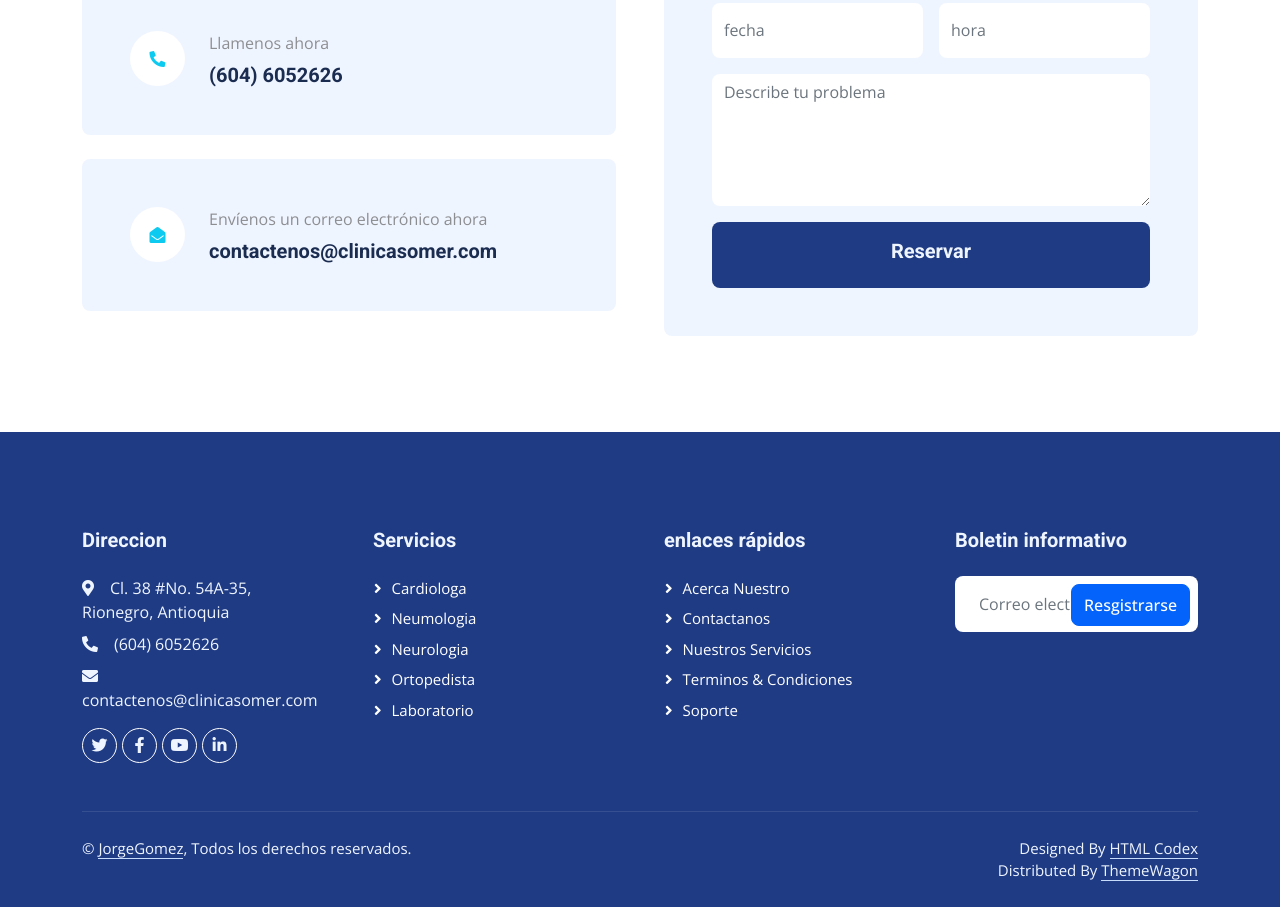
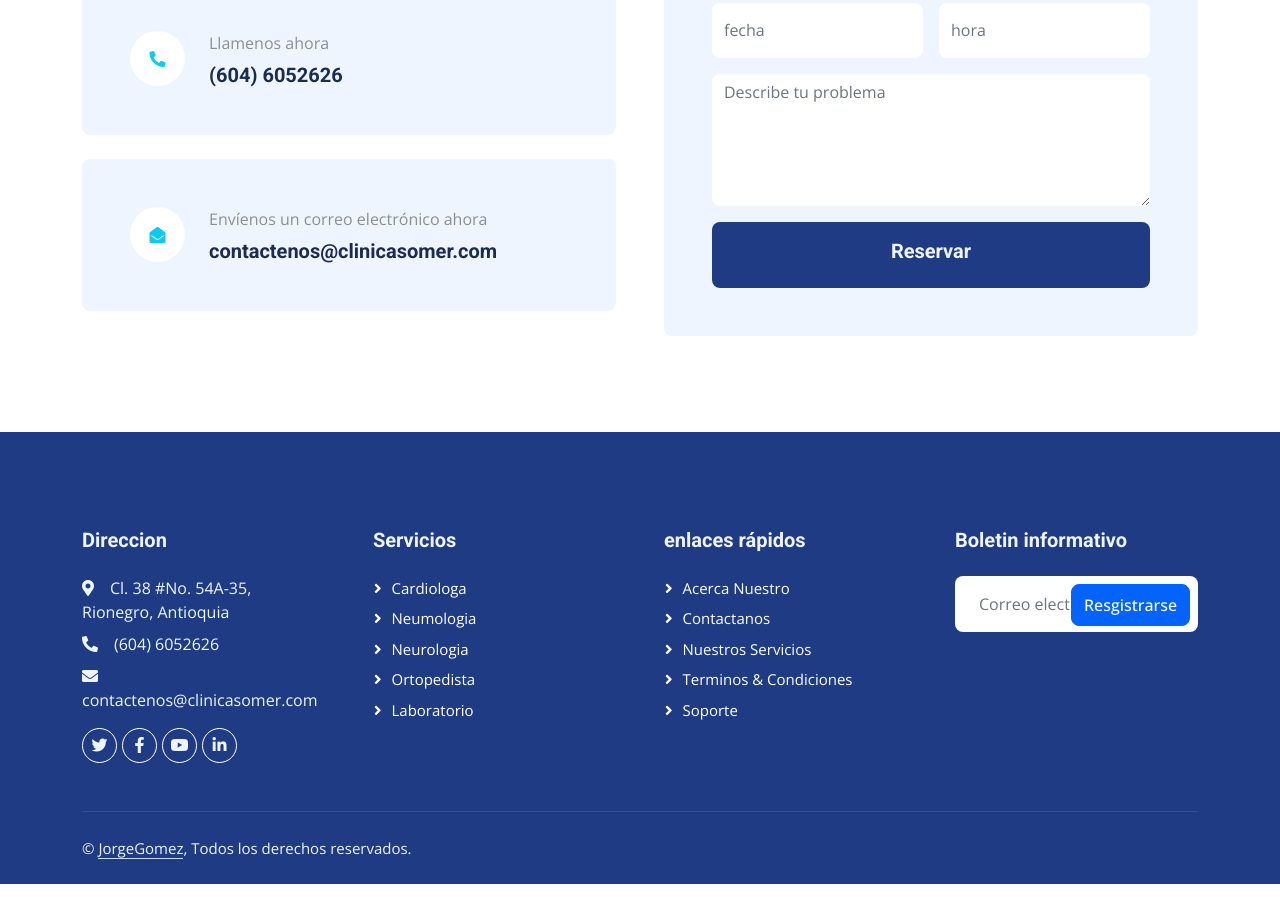
Before and after one commit to JorG1207/bootstrap, a plain HTML site: page proyecto5/index.html in a window 1280 px wide. Shown: the part 4051-4958 px from the top of the page. After the commit the page ends 4935 px from the top, so only its background shows below. Drawn offline with nearby package versions, Linux system fonts and the light colour scheme.

Commit message:
index.html

```diff
--- a/proyecto5/index.html
+++ b/proyecto5/index.html
@@ -526,12 +526,6 @@
                     <div class="col-md-6 text-center text-md-start mb-3 mb-md-0">
                         &copy; <a class="border-bottom" href="#">JorgeGomez</a>, Todos los derechos reservados.
                     </div>
-                    <div class="col-md-6 text-center text-md-end">
-                        <!--/*** This template is free as long as you keep the footer author’s credit link/attribution link/backlink. If you'd like to use the template without the footer author’s credit link/attribution link/backlink, you can purchase the Credit Removal License from "https://htmlcodex.com/credit-removal". Thank you for your support. ***/-->
-                        Designed By <a class="border-bottom" href="https://htmlcodex.com">HTML Codex</a>
-                        </br>
-                        Distributed By <a class="border-bottom" href="https://themewagon.com" target="_blank">ThemeWagon</a>
-                    </div>
                 </div>
             </div>
         </div>
```
